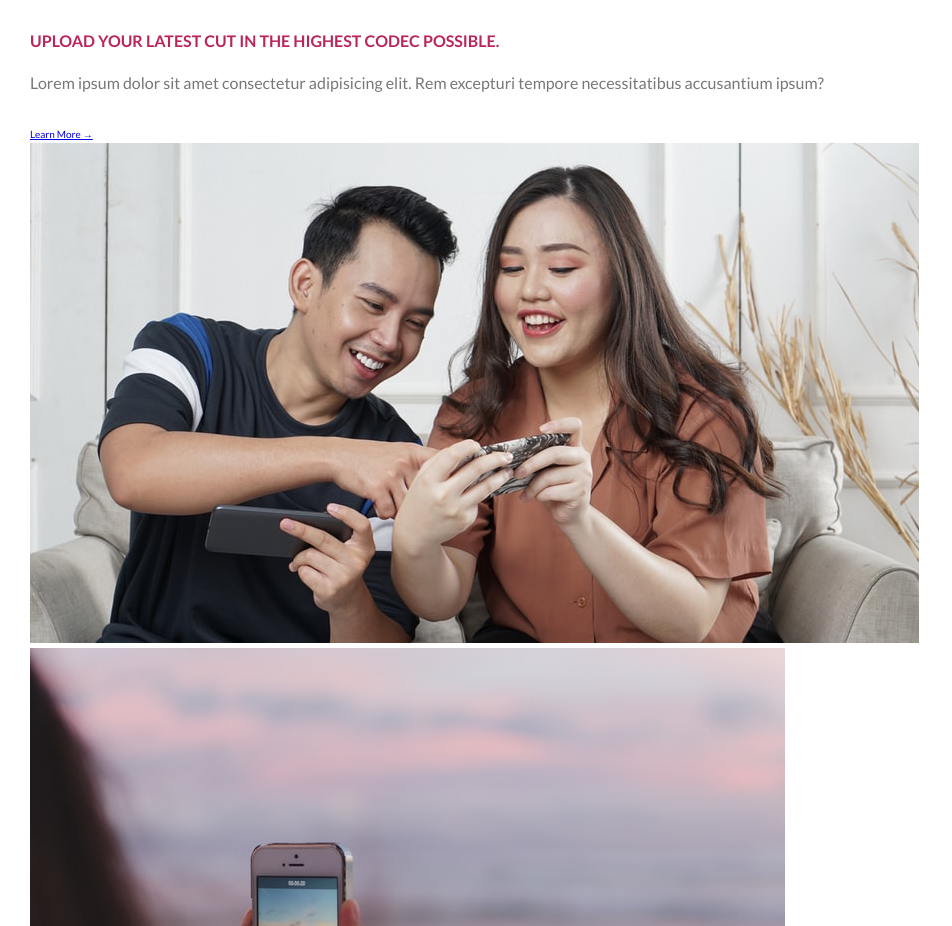
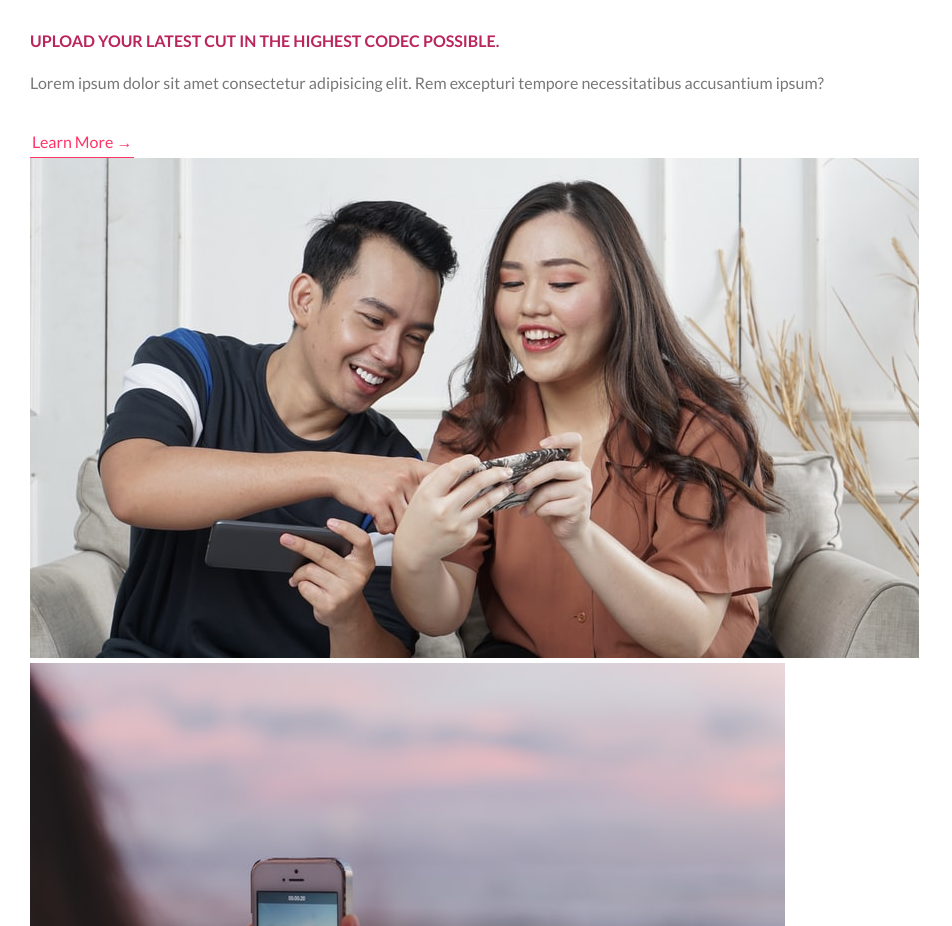
Before and after one commit to niiischall/HeadStream, a website: page index.html in a window 1280 px wide. Shown: the part 1002-1928 px from the top of the page, without its empty margins (0-952 px from the left). Drawn offline with nearby package versions, Linux system fonts and the light colour scheme; files that its build step writes are made by us from their sources.

Commit message:
Add new button in about section

```diff
--- a/sass/components/_button.scss
+++ b/sass/components/_button.scss
@@ -56,3 +56,31 @@
       transition: all .4s;
     }
   }
+
+.btn-text {
+
+    &:link,
+    &:visited {
+        font-size: $default-font-size;
+        color: $color-primary-light;
+        display: inline-block;
+        text-decoration: none;
+        border-bottom: 1px solid $color-primary-light;
+        padding: 2px;
+        transition: all .2s;
+
+    }
+
+    &:hover {
+        background-color: $color-primary-light;
+        color: $color-white;
+        padding: 5px;
+        box-shadow: 0 1rem 2rem rgba($color-black,.15);
+        transform: translateY(-2px);
+    }
+
+    &:active {
+      transform: translate(0px);
+
+    }
+}
```
